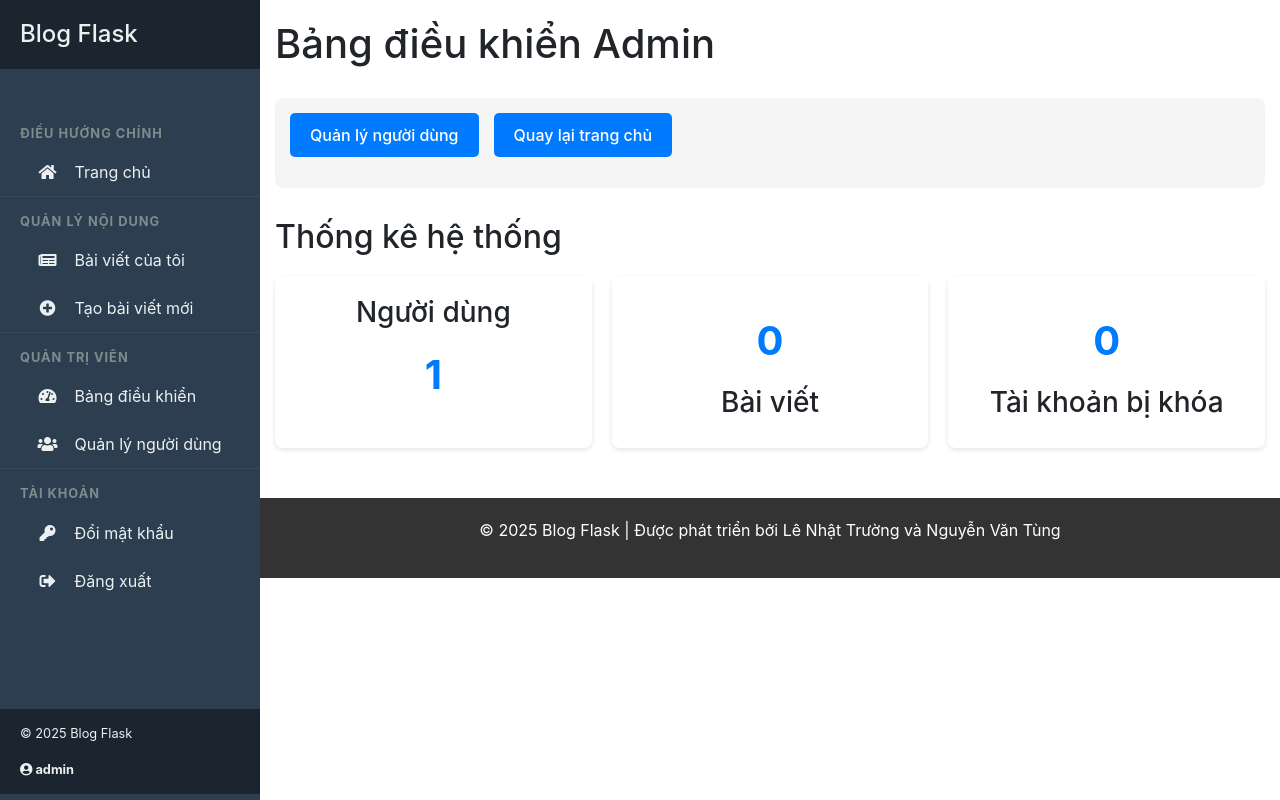
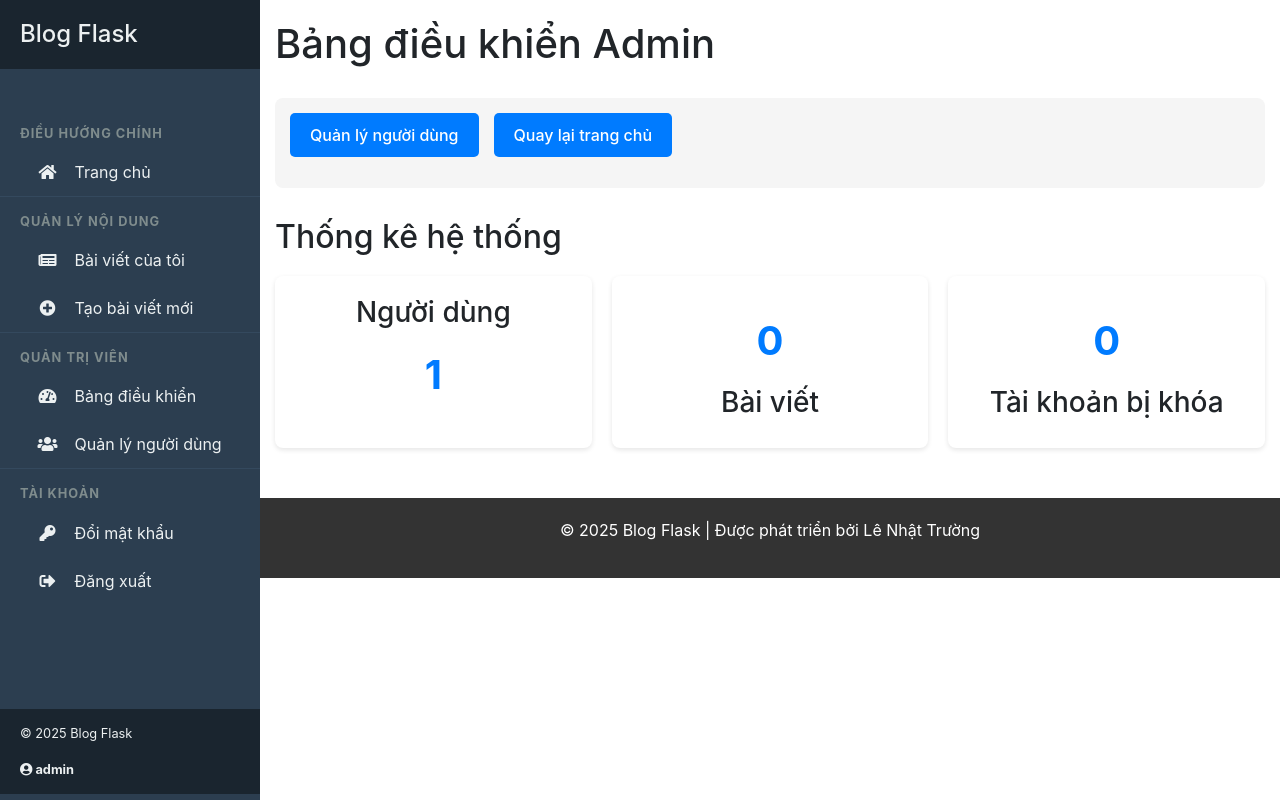
Before and after one commit to LeNhatTruong0909/ptud-gk-de-1, a Flask app: page /admin in a window 1280 px wide. Run offline with Flask 2, Linux system fonts and the light colour scheme; a user stored in the database is signed in; data comes from the database, SQL or seed files in the repository; data that the repository does not hold is empty.

Commit message:
Cập nhật README

```diff
--- a/templates/base.html
+++ b/templates/base.html
@@ -84,7 +84,7 @@
             </div>
 
             <footer>
-                <p>&copy; {{ current_year }} Blog Flask | Được phát triển bởi Lê Nhật Trường và Nguyễn Văn Tùng</p>
+                <p>&copy; {{ current_year }} Blog Flask | Được phát triển bởi Lê Nhật Trường</p>
             </footer>
         </div>
     </div>
```
Also changed, not shown: README.md.
